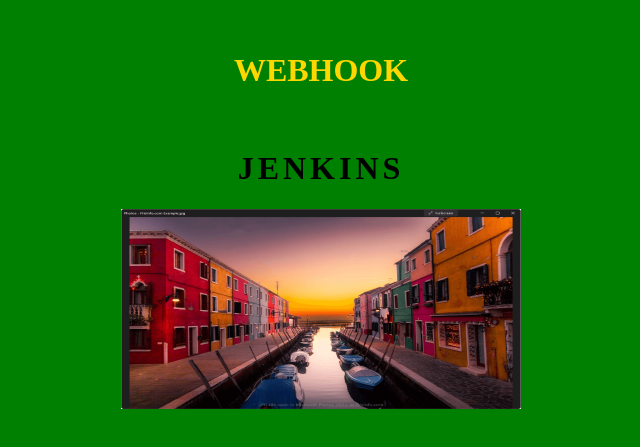
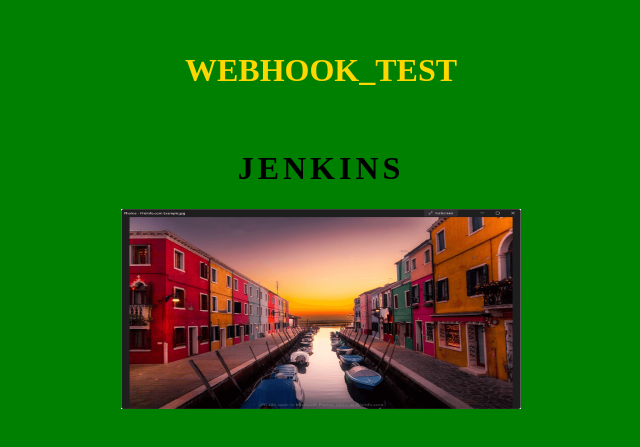
Before and after one commit to NairaMeloyan/Jenkins, a plain HTML site: page index.html in a window 1280 px wide. Shown: the part 121-568 px from the top of the page, without its empty margins (319-959 px from the left). Drawn offline with Linux system fonts and the light colour scheme.

Commit message:
change2 index.html

```diff
--- a/index.html
+++ b/index.html
@@ -17,7 +17,7 @@
     <CENTER>
     <br><br><br><br>
     <br><br><br><br>
-   <font color="gold"><h1>WEBHOOK</h1></font><br>
+   <font color="gold"><h1>WEBHOOK_TEST</h1></font><br>
    <font color="black"><H1 ID="elastic" ALIGN="center">JENKINS</H1></font>
     <img src="1.jpg" width="400" height="200"><br>
     </CENTER>
```
